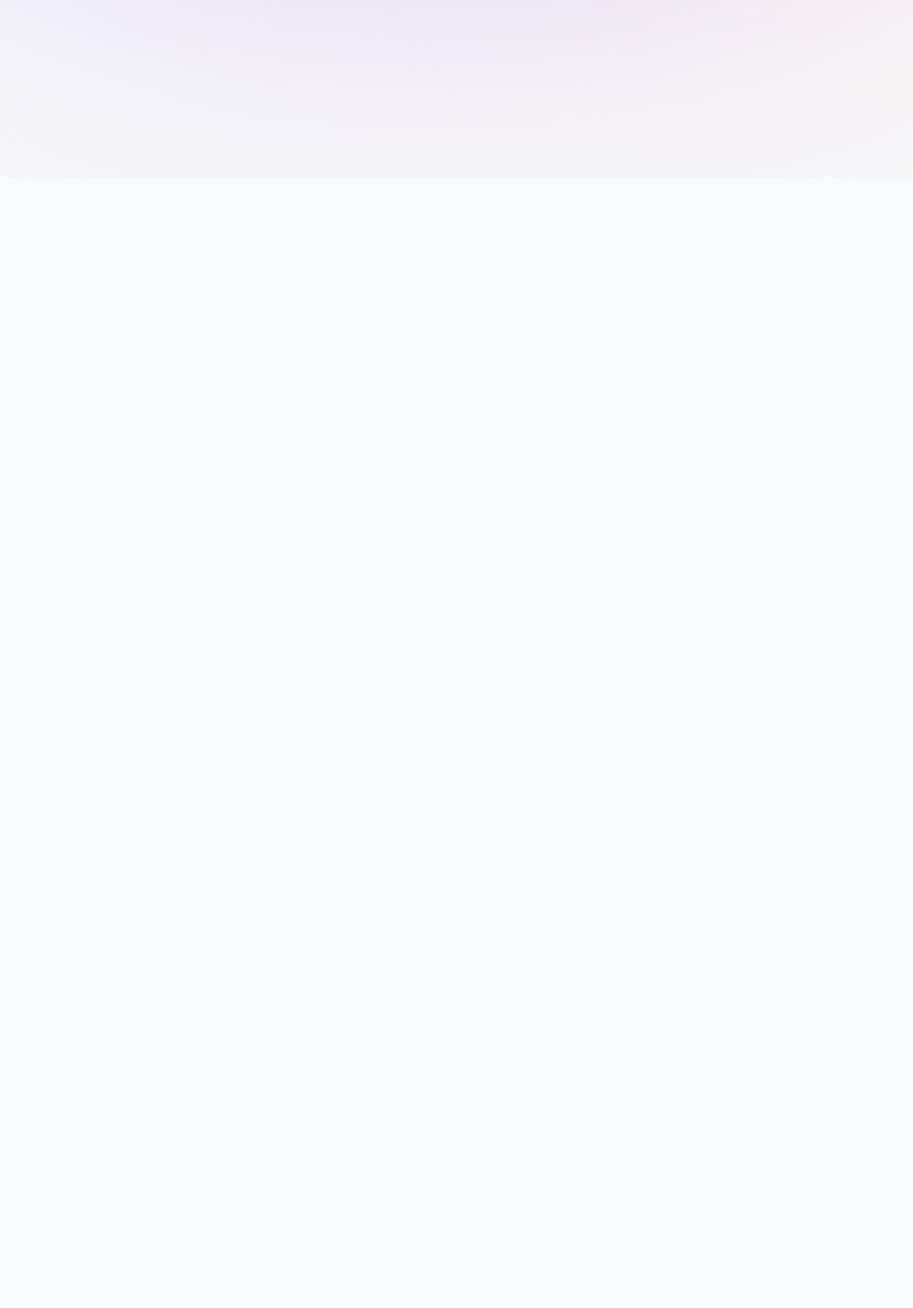
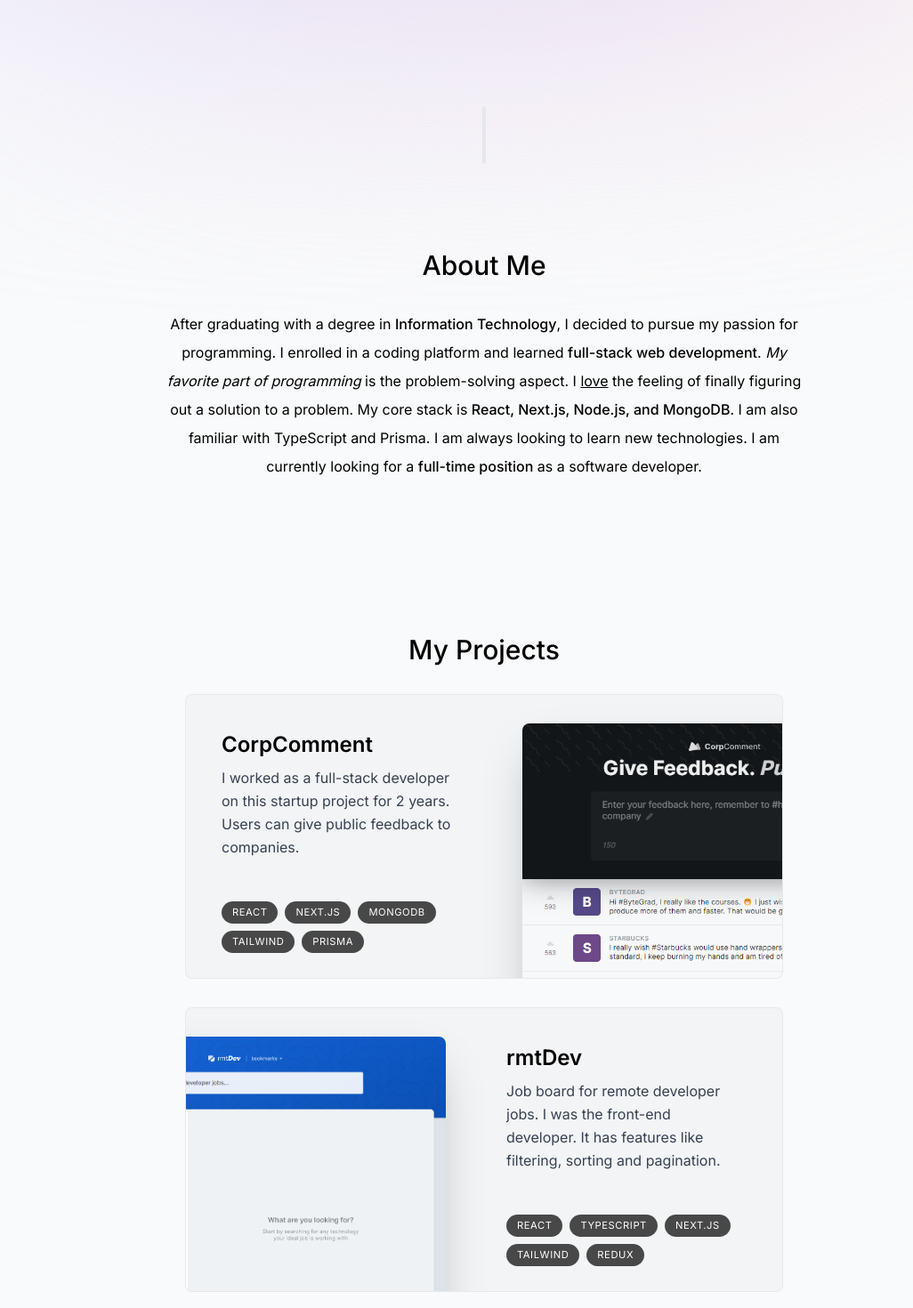
Before and after one commit to Hurleywflow/hurleyportfolio1, a Next.js app: page / in a window 1280 px wide. Shown: the part 600-2070 px from the top of the page at 89% size, without its empty margins (96-1122 px from the left). Before the commit the page ends 800 px from the top, so only its background shows below. Built offline with nearby package versions, Linux system fonts and the light colour scheme.

Commit message:
feat: :art:

```diff
--- a/app/page.tsx
+++ b/app/page.tsx
@@ -1,9 +1,15 @@
+import About from "@/components/about";
+import Projects from "@/components/projects";
 import Intro from "../components/intro";
+import SectionDivider from "../components/section-divider";
 
 export default function Home() {
   return (
-    <main className="flex items-center justify-center px-4">
+    <main className="flex flex-col items-center justify-center px-4">
       <Intro />
+      <SectionDivider />
+      <About />
+      <Projects />
     </main>
   );
 }
--- /dev/null
+++ b/components/about.tsx
@@ -0,0 +1,49 @@
+"use client";
+
+import React from "react";
+import SectionHeading from "./section-heading";
+import { motion } from "framer-motion";
+// import { useSectionInView } from "@/lib/hooks";
+
+export default function About() {
+  // const { ref } = useSectionInView("About");
+
+  return (
+    <motion.section
+      // ref={ref}
+      className="mb-28 max-w-[45rem] text-center leading-8 sm:mb-40 scroll-mt-28"
+      initial={{ opacity: 0, y: 100 }}
+      animate={{ opacity: 1, y: 0 }}
+      transition={{ delay: 0.175 }}
+      id="about"
+    >
+      <SectionHeading>About me</SectionHeading>
+      <p className="mb-3">
+        After graduating with a degree in{" "}
+        <span className="font-medium">Information Technology</span>, I decided to pursue my
+        passion for programming. I enrolled in a coding platform and learned{" "}
+        <span className="font-medium">full-stack web development</span>.{" "}
+        <span className="italic">My favorite part of programming</span> is the
+        problem-solving aspect. I <span className="underline">love</span> the
+        feeling of finally figuring out a solution to a problem. My core stack
+        is{" "}
+        <span className="font-medium">
+          React, Next.js, Node.js, and MongoDB
+        </span>
+        . I am also familiar with TypeScript and Prisma. I am always looking to
+        learn new technologies. I am currently looking for a{" "}
+        <span className="font-medium">full-time position</span> as a software
+        developer.
+      </p>
+
+      {/* <p>
+        <span className="italic">When I'm not coding</span>, I enjoy playing
+        video games, watching movies, and playing with my dog. I also enjoy{" "}
+        <span className="font-medium">learning new things</span>. I am currently
+        learning about{" "}
+        <span className="font-medium">history and philosophy</span>. I'm also
+        learning how to play the guitar.
+      </p> */}
+    </motion.section>
+  );
+}
--- a/components/intro.tsx
+++ b/components/intro.tsx
@@ -63,10 +63,10 @@
         <Link
           href="#contact"
           className="group flex items-center gap-2 rounded-full bg-gray-900 px-7 py-3 text-white outline-none transition duration-0 ease-linear hover:scale-110 hover:bg-gray-950 focus:scale-110 active:scale-105"
-          onClick={() => {
-            setActiveSection("Contact");
-            setTimeOfLastClick(Date.now());
-          }}
+          // onClick={() => {
+          //   setActiveSection("Contact");
+          //   setTimeOfLastClick(Date.now());
+          // }}
         >
           Contact me here{" "}
           <BsArrowRight className="opacity-70 transition group-hover:translate-x-1" />
--- /dev/null
+++ b/components/project.tsx
@@ -0,0 +1,85 @@
+"use client";
+
+import { projectsData } from "@/lib/data";
+import { motion, useScroll, useTransform } from "framer-motion";
+import Image from "next/image";
+import { useRef } from "react";
+
+type ProjectProps = (typeof projectsData)[number];
+
+export default function Project({
+  title,
+  description,
+  tags,
+  imageUrl,
+}: ProjectProps) {
+  const ref = useRef<HTMLDivElement>(null);
+  // use useScroll hook to get scroll position
+  const { scrollYProgress } = useScroll({
+    target: ref,
+    // "0 1": 0 at top, 1 at bottom of scroll container. "1.33 1": scroll down 33%, 1 is actual size at bottom
+    offset: ["0 1", "1.33 1"],
+  });
+  const scaleProgess = useTransform(scrollYProgress, [0, 1], [0.8, 1]);
+  const opacityProgess = useTransform(scrollYProgress, [0, 1], [0.6, 1]);
+  // <motion.div
+  //   // Pass ref to useScroll hook
+  //   ref={ref}
+  //   // Pass styling props from framer motion hooks
+  //   style={{
+  //     scale: scaleProgess,
+  //     opacity: opacityProgess,
+  //   }}
+  //   className="group mb-3 last:mb-0 sm:mb-8"
+  // ></motion.div>
+
+  return (
+    <motion.div
+      // Pass ref to useScroll hook
+      ref={ref}
+      // Pass styling props from framer motion hooks
+      style={{
+        scale: scaleProgess,
+        opacity: opacityProgess,
+      }}
+      className="group mb-3 last:mb-0 sm:mb-8"
+    >
+      <section className="relative max-w-[42rem] overflow-hidden rounded-lg border border-black/5 bg-gray-100 transition hover:bg-gray-200 dark:bg-white/10 dark:text-white dark:hover:bg-white/20 sm:h-[20rem] sm:pr-8 sm:group-even:pl-8">
+        <div className="flex h-full flex-col px-5 pb-7 pt-4 sm:max-w-[50%] sm:pl-10 sm:pr-2 sm:pt-10 sm:group-even:ml-[18rem]">
+          <h3 className="text-2xl font-semibold">{title}</h3>
+          <p className="mt-2 leading-relaxed text-gray-700 dark:text-white/70">
+            {description}
+          </p>
+          <ul className="mt-4 flex flex-wrap gap-2 sm:mt-auto">
+            {tags.map((tag, index) => (
+              <li
+                className="rounded-full bg-black/[0.7] px-3 py-1 text-[0.7rem] uppercase tracking-wider text-white dark:text-white/70"
+                key={index}
+              >
+                {tag}
+              </li>
+            ))}
+          </ul>
+        </div>
+
+        <Image
+          src={imageUrl}
+          alt="Project I worked on"
+          quality={95}
+          className="absolute -right-40 top-8 hidden w-[28.25rem] rounded-t-lg shadow-2xl transition
+        group-even:-left-40
+        group-even:right-[initial]
+        group-hover:-translate-x-3
+        group-hover:translate-y-3
+        group-hover:-rotate-2
+
+        group-hover:scale-[1.04]
+        group-even:group-hover:translate-x-3
+        group-even:group-hover:translate-y-3
+
+        group-even:group-hover:rotate-2 sm:block"
+        />
+      </section>
+    </motion.div>
+  );
+}
--- /dev/null
+++ b/components/projects.tsx
@@ -0,0 +1,27 @@
+"use client";
+
+import React from "react";
+import SectionHeading from "./section-heading";
+import { projectsData } from "@/lib/data";
+import Project from "./project";
+// import { useSectionInView } from "@/lib/hooks";
+
+export default function Projects() {
+  // const { ref } = useSectionInView("Projects", 0.5);
+
+  return (
+    <section
+      // ref={ref}
+      id="projects" className="scroll-mt-28 mb-28">
+      <SectionHeading>My projects</SectionHeading>
+      <div>
+        {projectsData.map((project, index) => (
+          <React.Fragment key={index}>
+            {/* Passing all props to Project component */}
+            <Project {...project} />
+          </React.Fragment>
+        ))}
+      </div>
+    </section>
+  );
+}
--- a/components/section-divider.tsx
+++ b/components/section-divider.tsx
@@ -1,12 +1,11 @@
 "use client";
 
-import React from "react";
 import { motion } from "framer-motion";
 
 export default function SectionDivider() {
   return (
     <motion.div
-      className="bg-gray-200 my-24 h-16 w-1 rounded-full hidden sm:block dark:bg-opacity-20"
+      className="my-24 hidden h-16 w-1 rounded-full bg-gray-200 dark:bg-opacity-20 sm:block"
       initial={{ opacity: 0, y: 100 }}
       animate={{ opacity: 1, y: 0 }}
       transition={{ delay: 0.125 }}
--- /dev/null
+++ b/components/section-heading.tsx
@@ -0,0 +1,13 @@
+import React from "react";
+
+type SectionHeadingProps = {
+  children: React.ReactNode;
+};
+
+export default function SectionHeading({ children }: SectionHeadingProps) {
+  return (
+    <h2 className="text-3xl font-medium capitalize mb-8 text-center">
+      {children}
+    </h2>
+  );
+}
```
